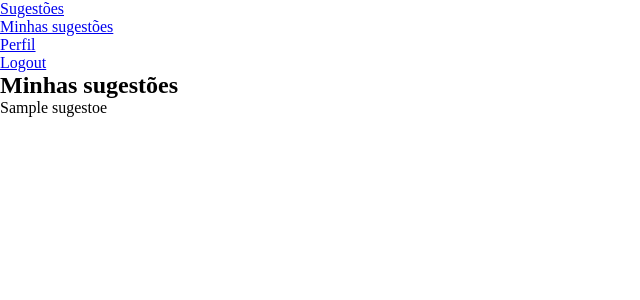
After one commit to Davi-1903/Projeto-Web, a Flask app: page /sugestoes/minhas in a window 1280 px wide. The commit adds this page. Shown: the top 300 px of the page, without its empty margins (0-640 px from the left). Run offline with Flask 3, Linux system fonts and the light colour scheme; a user stored in the database is signed in; tables that the repository leaves empty hold one stand-in row (values such as "Sample post").

Commit message:
feat: criar rota para visualizar sugestões de um usuário específico

```diff
--- a/controllers/sugestao.py
+++ b/controllers/sugestao.py
@@ -1,4 +1,4 @@
-from flask import Blueprint, flash, render_template, request
+from flask import Blueprint, flash, redirect, render_template, request, url_for
 from flask_login import current_user, login_required
 from models.sugestao import Sugestao
 from database import Session
@@ -35,4 +35,12 @@ def criar():
             session.rollback()
             flash('Ocorreu um erro interno', category='error')
 
-    return render_template('sugestoes/sugestoes.html', sugestoes=[])
+    return redirect(url_for('sugestoes.listar'))
+
+
+@sugestoes_bp.route('/minhas', methods=['POST', 'GET'])
+@login_required
+def minhas_sugestoes():
+    with Session() as session:
+        sugestoes = session.query(Sugestao).filter_by(usuario_id=current_user.id).all()
+    return render_template('sugestoes/minhas_sugestoes.html', sugestoes=sugestoes)
--- a/templates/components/header.html
+++ b/templates/components/header.html
@@ -5,7 +5,7 @@
             {% if current_user.is_authenticated %}
                 <li><a href="{{ url_for('sugestoes.listar') }}">Sugestões</a></li>
                 {% if current_user.tipo_usuario != 'admin' %}
-                    <li><a href="#">Minhas sugestões</a></li>
+                    <li><a href="{{ url_for('sugestoes.minhas_sugestoes') }}">Minhas sugestões</a></li>
                 {% endif %}
                 <li><a href="#">Perfil</a></li>
                 <li><a href="{{ url_for('auth.logout') }}" onclick="return confirm('Você deseja sair do sistema?')">Logout</a></li>
--- /dev/null
+++ b/templates/sugestoes/minhas_sugestoes.html
@@ -0,0 +1,14 @@
+{% extends 'base.html' %}
+
+{% block title %}Minhas Sugestões{% endblock %}
+
+{% block content %}
+    <section>
+        <h2>Minhas sugestões</h2>
+        <ul>
+            {% for sugestao in sugestoes %}
+                <li>{{sugestao.titulo}}</li>
+            {% endfor %}
+        </ul>
+    </section>
+{% endblock %}
--- a/templates/sugestoes/sugestoes.html
+++ b/templates/sugestoes/sugestoes.html
@@ -3,6 +3,7 @@
 {% block title %}Sugestões{% endblock %}
 
 {% block content %}
+    <section>
         <article>
             <form action="{{ url_for('sugestoes.criar') }}" method="post">
                 <h2>Nova sugestão</h2>
@@ -16,10 +17,14 @@
                 </div>
                 <button type="submit">Postar</button>
             </form>
+        </article>
+        <article>
+            <h2>Sugestões da comunidade</h2>
             <ul>
                 {% for sugestao in sugestoes %}
                     <li>{{sugestao.titulo}}</li>
                 {% endfor %}
             </ul>
         </article>
+    </section>
 {% endblock %}
```
Lines whose indentation alone changed are shown as unchanged.
